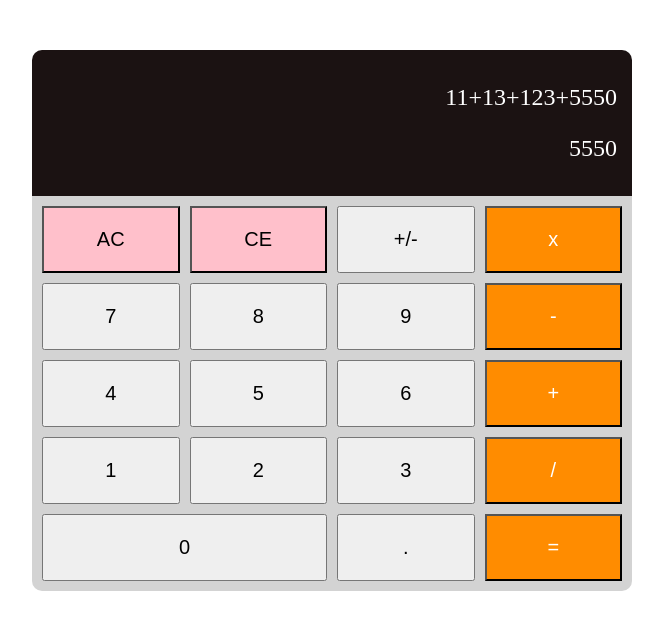
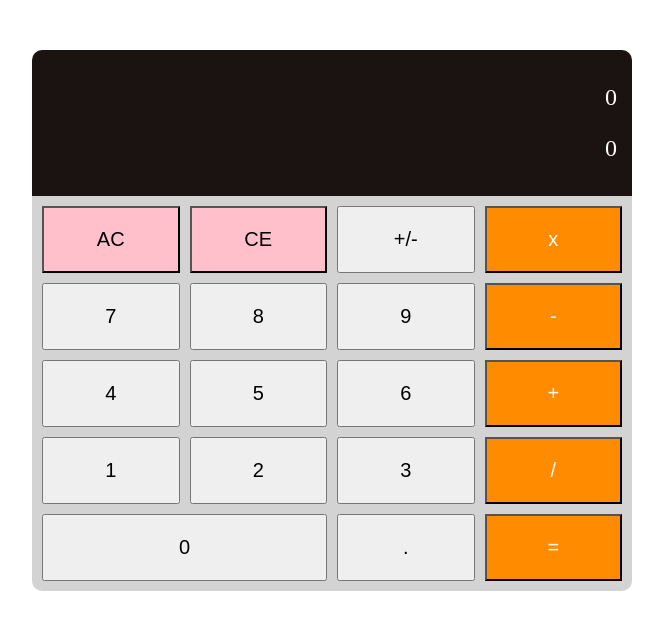
Before and after one commit to vincentntang/vanilla-js-calculator, a plain HTML site: page index.html in a window 1280 px wide. Shown: the whole page, without its empty margins (18-681 px from the left). Drawn offline with Linux system fonts and the light colour scheme.

Commit message:
Update index.html

```diff
--- a/index.html
+++ b/index.html
@@ -13,9 +13,9 @@
     <div class="calculator">
         <div class="display">
             <!-- Current Formula -->
-            <p id="current-formula" class="display-item">11+13+123+5550</p>
+            <p id="current-formula" class="display-item">0</p>
             <!-- Current Value -->
-            <p id="current-value" class="display-item">5550</p>
+            <p id="current-value" class="display-item">0</p>
         </div>
         <div class="button-grid">
             <input id="clear-all" class="btn" type="button" value="AC" onclick="clearAll()">
```
